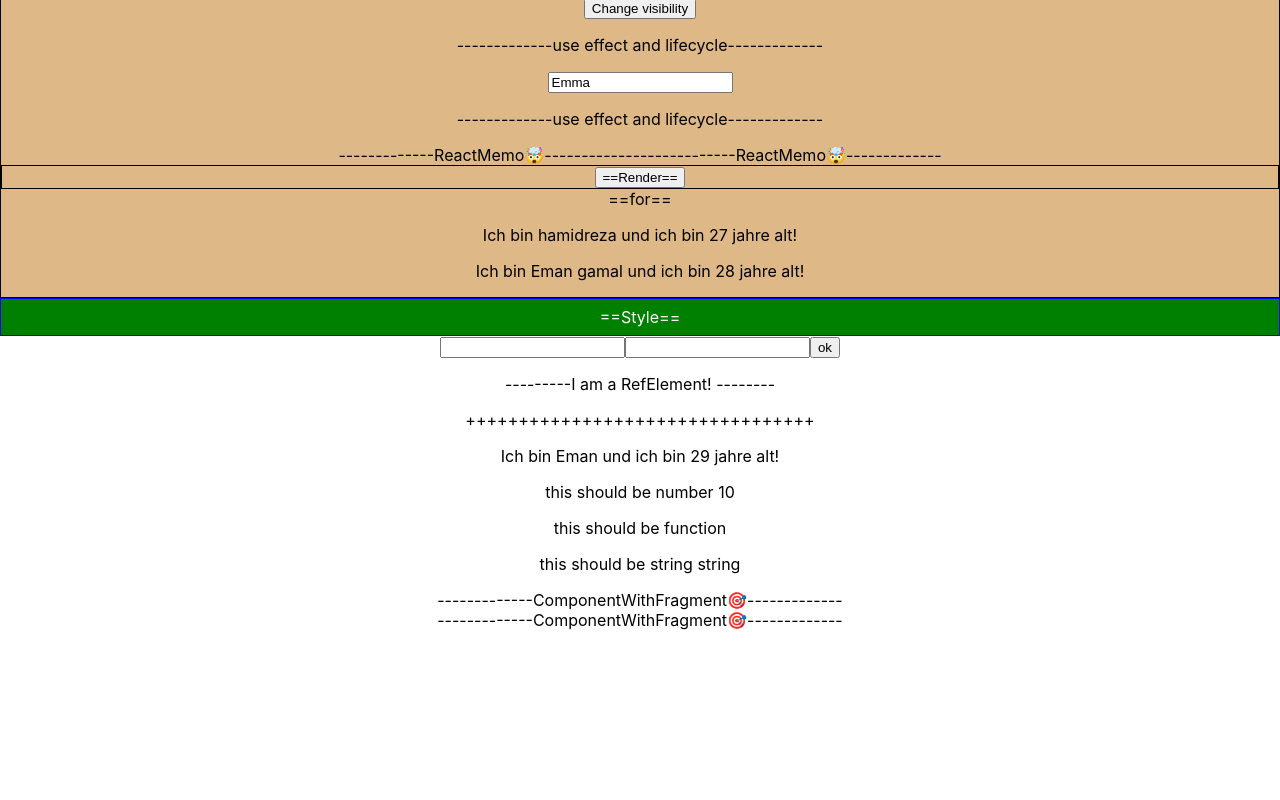
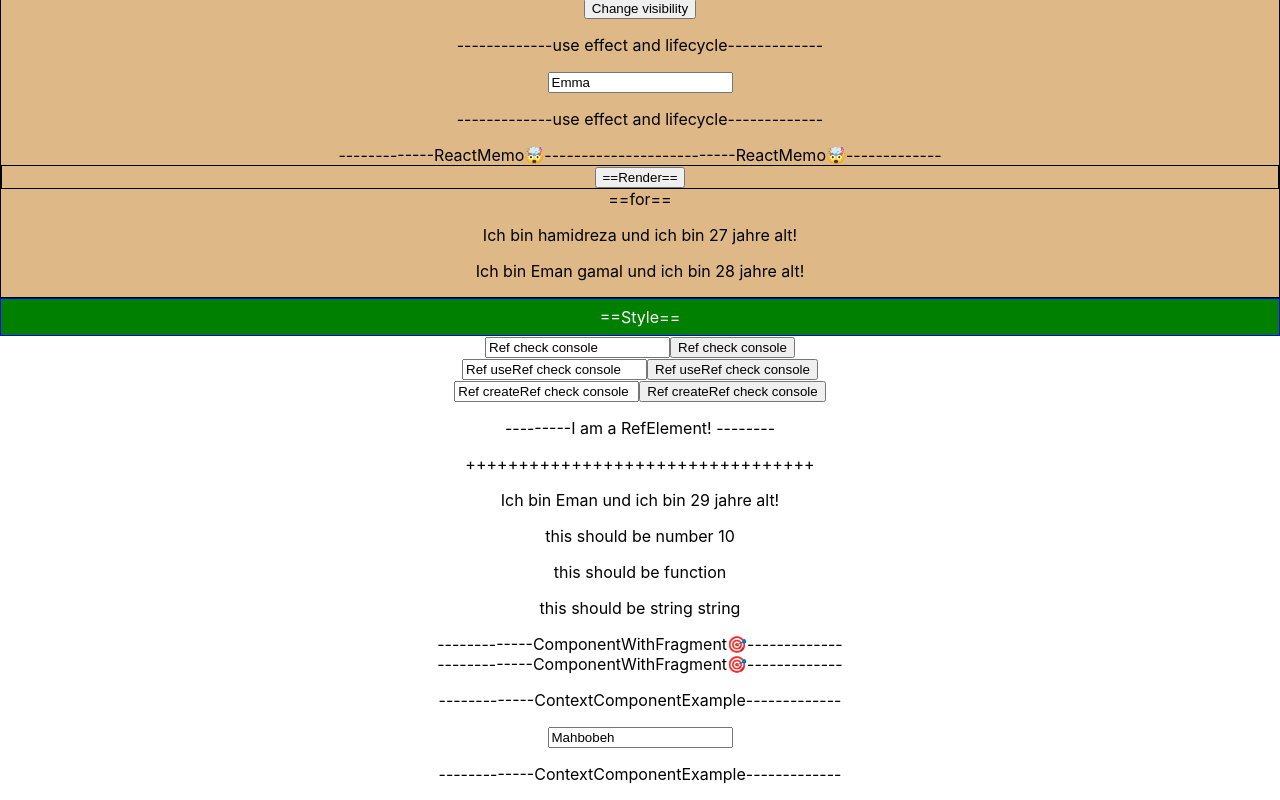
Before and after one commit to hamidhmz/react-exercise-files, a React (Create React App) app: page / in a window 1280 px wide. Shown: the part 1458-2258 px from the top of the page. Before the commit the page ends 2088 px from the top, so only its background shows below. Built offline with nearby package versions, Linux system fonts and the light colour scheme.

Commit message:
feature: add context method

```diff
--- a/src/App.js
+++ b/src/App.js
@@ -1,4 +1,4 @@
-import React from "react";
+import React, { useState } from "react";
 import Regular from "./Components/Regular/Regular.js";
 import "./App.css";
 import DynamicContent from "./Components/DynamicContent/DynamicContent.js";
@@ -10,8 +10,22 @@ import RefElement from "./Components/RefElement/RefElement.js";
 import ExampleForHigherOrderComponents from "./Components/HigherOrderComponents/ExampleForHigherOrderComponents.js";
 import ComponentWithFragment from "./Components/ComponentWithFragment/ComponentWithFragment.js";
 import PropTypesComponent from "./Components/Props/PropTypes/PropTypes.js";
+import Context from "./Components/Context/Context";
+import ContextComponentExample from "./Components/Context/ContextComponentExample";
 
 function App() {
+  const [authenticationState, setAuthentication] = useState({
+    // we can have multiple states
+    visible: true,
+    persons: [{ name: "Mahbobeh", age: 28 }],
+  });
+
+  function forTwoWayDataBindingContext1(event) {
+    setAuthentication({
+      visible: true,
+      persons: [{ name: event.target.value, age: 27 }],
+    });
+  }
   return (
     <div className="App">
       <header className="App-header">Hi i am hamidreza nasrollahy</header>
@@ -24,8 +38,20 @@ function App() {
       <InlineStyle />
       <RefElement />
       <ExampleForHigherOrderComponents />
-      <PropTypesComponent mustNumber={10} mustFunction={()=>{}} mustString="string"></PropTypesComponent>
+      <PropTypesComponent
+        mustNumber={10}
+        mustFunction={() => {}}
+        mustString="string"
+      ></PropTypesComponent>
       <ComponentWithFragment></ComponentWithFragment>
+      <Context.Provider
+        value={{
+          authentication: authenticationState,
+          login: forTwoWayDataBindingContext1,
+        }}
+      >
+        <ContextComponentExample />
+      </Context.Provider>
     </div>
   );
   // return React.createElement('div',{className:"App"}, React.createElement('header',{className:"App-header"},"Hi i am hamidreza nasrollahy"),React.createElement('header',{className:"App-header"},"Hi i am hamidreza nasrollahy")) // equivalent
--- /dev/null
+++ b/src/Components/Context/Context.js
@@ -0,0 +1,8 @@
+import React from "react";
+
+const context = React.createContext({
+  authentication: false,
+  login: () => {},
+});
+
+export default context;
--- /dev/null
+++ b/src/Components/Context/ContextComponentExample.js
@@ -0,0 +1,43 @@
+import React, { useEffect, useContext } from "react";
+import Context from "./Context";
+
+function ContextComponentExample(props) {
+  const myContext = useContext(Context);
+  console.log(
+    "🚀 ~ file: ContextComponentExample.js ~ line 6 ~ ContextComponentExample ~ myContext",
+    myContext
+  );
+  useEffect(() => {
+    console.log(`this is useEffect`);
+    // HTTP request...
+    setTimeout(() => {
+      alert("save data to cloud!");
+    }, 1000);
+    // },[props.name])// every time name changed
+  }, []); // this would cause that this function just once render
+  // useEffect(()=>{// we can have use effect what ever we want
+  //   console.log(`this is useEffect`);
+  //   // HTTP request...
+  //   setTimeout(() => {
+  //     alert('save data to cloud!')
+  //   }, 1000);
+  // })
+
+  return (
+    <Context.Consumer>
+      {(context) => (
+        <div>
+          <p>-------------ContextComponentExample-------------</p>
+          <input
+            type="text"
+            onChange={context.login}
+            value={context.authentication.persons[0].name}
+          />
+          <p>-------------ContextComponentExample-------------</p>
+        </div>
+      )}
+    </Context.Consumer>
+  );
+}
+
+export default ContextComponentExample;
--- a/src/Components/RefElement/RefElement.js
+++ b/src/Components/RefElement/RefElement.js
@@ -2,15 +2,21 @@ import React, { useState, useEffect } from "react";
 
 function RefElement() {
   let myElement;
-  let myElement1 = React.createRef();
+  let myElement1 = React.useRef(null);
+  let myElement2 = React.createRef();
 
   const [elementState, setElementState] = useState(myElement);
 
   function setElement(element) {
     setElementState(element.value);
   }
+  function logInConsoleElement(element,refKind) {
+    console.log(`element from ${refKind}--->`, element.current);
+  }
   useEffect(() => {
-    console.log("element from createRef--->", myElement1.current);
+    console.log("element from Ref--->", myElement);
+    console.log("element from useRef--->", myElement1.current);
+    console.log("element from createRef--->", myElement2.current);
   });
 
   return (
@@ -21,15 +27,35 @@ function RefElement() {
           myElement = element;
         }}
         type="text"
+        name="ref"
+        value="Ref check console"
       ></input>
-      <input ref={myElement1} type="text"></input>
       <button
         onClick={() => {
           setElement(myElement);
         }}
       >
-        ok
+        Ref check console
       </button>
+      <br />
+      <input ref={myElement1} type="text" name="useref" value="Ref useRef check console"></input>
+      <button
+        onClick={() => {
+          logInConsoleElement(myElement1,'useRef');
+        }}
+      >
+        Ref useRef check console
+      </button>
+      <br />
+      <input ref={myElement2} type="text" name="createRef" value="Ref createRef check console"></input>
+      <button
+        onClick={() => {
+          logInConsoleElement(myElement2,'createRef');
+        }}
+      >
+        Ref createRef check console
+      </button>
+
       <p>---------I am a RefElement! {JSON.stringify(elementState)}--------</p>
     </div>
   );
--- a/src/Components/State/State.js
+++ b/src/Components/State/State.js
@@ -41,7 +41,7 @@ function State() {
         age={personState.persons[0].age}
       />
       <PassingMethod changeStateToHamid={changeStateToHamid} />
-      <TwoWayDataBinding changed={forTwoWayDataBinding} />
+      <TwoWayDataBinding changed={forTwoWayDataBinding} name={personState.persons[0].name} />
       <button onClick={changeVisibilityStatus}>Change visibility</button>
       {personState.visible ? (
         <UseEffect name={personState.persons[0].name} />
```
